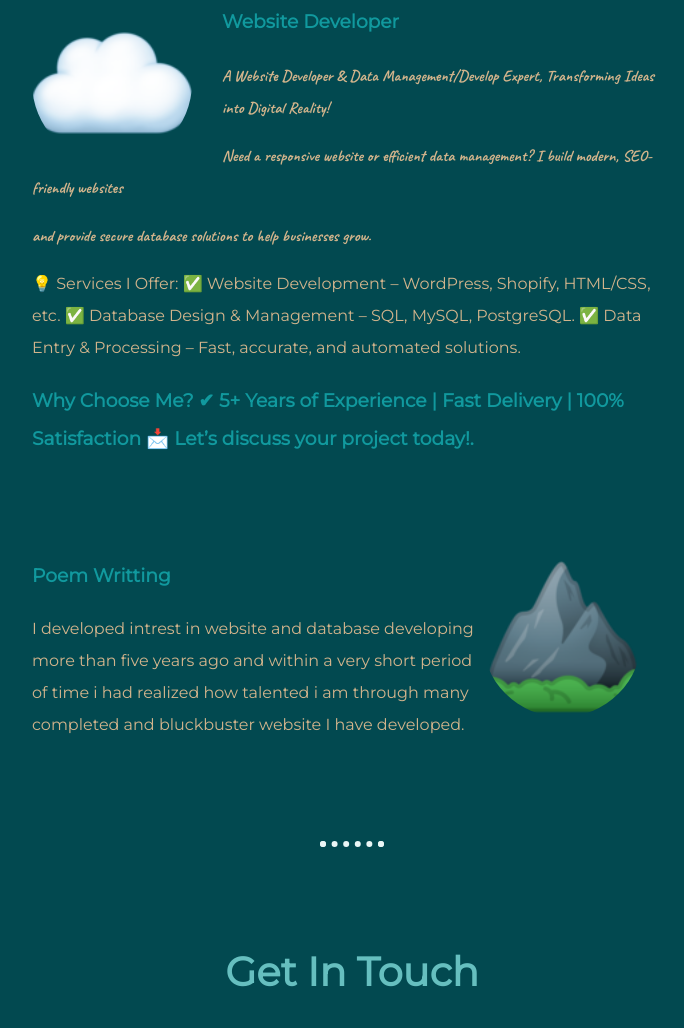
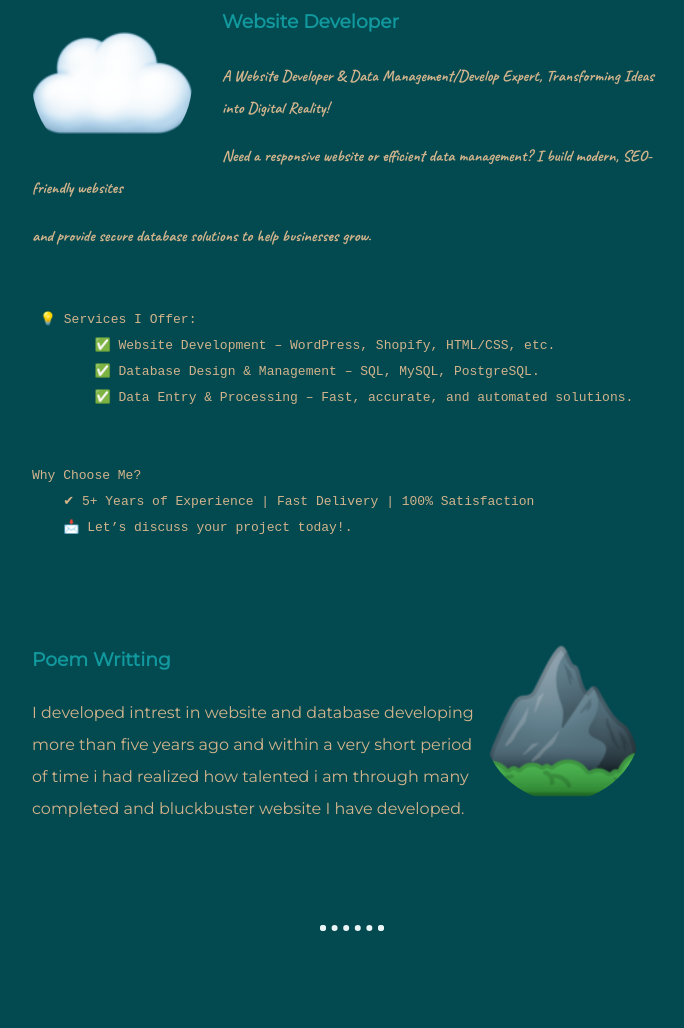
Before and after one commit to muslihudeen/peronalSite, a plain HTML site: page index.html in a window 1280 px wide. Shown: the part 1555-2583 px from the top of the page, without its empty margins (288-972 px from the left). Drawn offline with Linux system fonts and the light colour scheme.

Commit message:
Update index.html

```diff
--- a/index.html
+++ b/index.html
@@ -37,14 +37,14 @@
         <p class="para"> Need a responsive website or efficient data management? I build modern, SEO-friendly websites </p>
         <p class="para"> and provide secure database solutions to help businesses grow. </p>
 
-       <p id="clear"> 💡 Services I Offer:
+        </htl> <pre>  <p id="clear"> 💡 Services I Offer:
         ✅ Website Development – WordPress, Shopify, HTML/CSS, etc.
         ✅ Database Design & Management – SQL, MySQL, PostgreSQL.
-        ✅ Data Entry & Processing – Fast, accurate, and automated solutions. </p>
+        ✅ Data Entry & Processing – Fast, accurate, and automated solutions. </p> </pre>
 
-    <h3 color="darkgreen">Why Choose Me?
+    <pre color="darkgreen">Why Choose Me?
     ✔ 5+ Years of Experience | Fast Delivery | 100% Satisfaction
-    📩 Let’s discuss your project today!.</p>
+    📩 Let’s discuss your project today!.</pre>
       </div>
       <div class="skill-row">
         <img id="gem" class="" src="images/mountain2.png" alt="">
```
